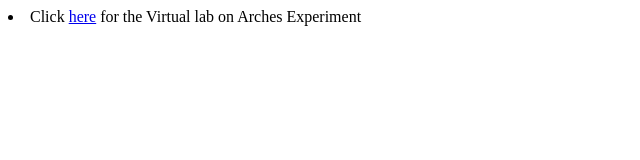
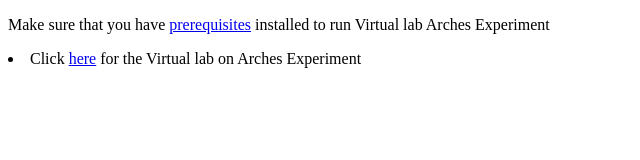
Before and after one commit to virtual-labs/exp-arches-iiith, a plain HTML site: page experiment/simulation/index.html in a window 1280 px wide. Shown: the whole page, without its empty margins (0-640 px from the left). Drawn offline with Linux system fonts and the light colour scheme.

Commit message:
added prerequisites link

```diff
--- a/experiment/simulation/index.html
+++ b/experiment/simulation/index.html
@@ -6,7 +6,8 @@
 </head>
 <body>
 
-                           <li>Click <a href="vlab2/7.Arches.html">here</a> for the Virtual lab on Arches Experiment</li>
+      <p>Make sure that you have <a href="../../../Introduction.html">prerequisites</a> installed to run Virtual lab Arches Experiment </p>
+      <p><li>Click <a href="vlab2/7.Arches.html">here</a> for the Virtual lab on Arches Experiment</li></p>
                         		<!-- Your code goes here-->
 
 	<!-- Add JS at the bottom of HTML file -->
```
